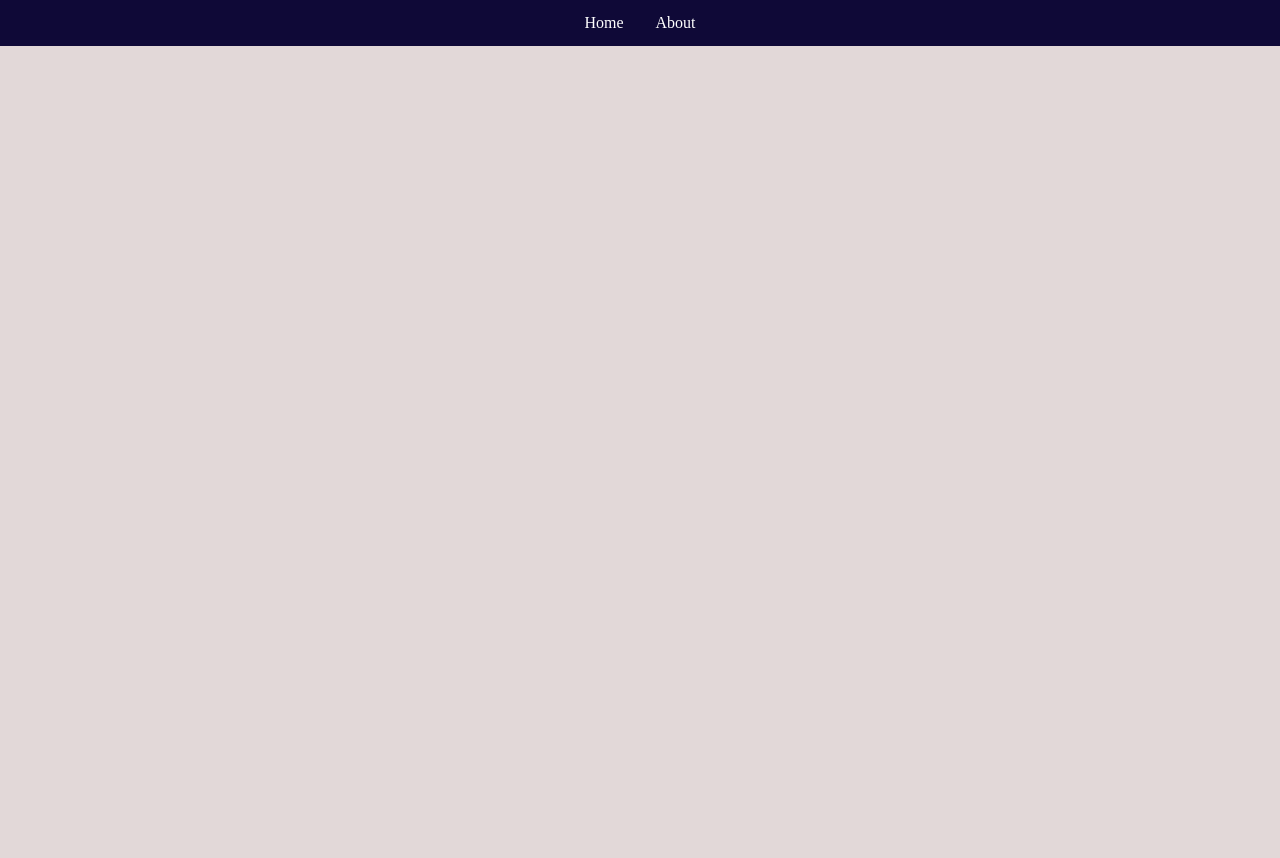
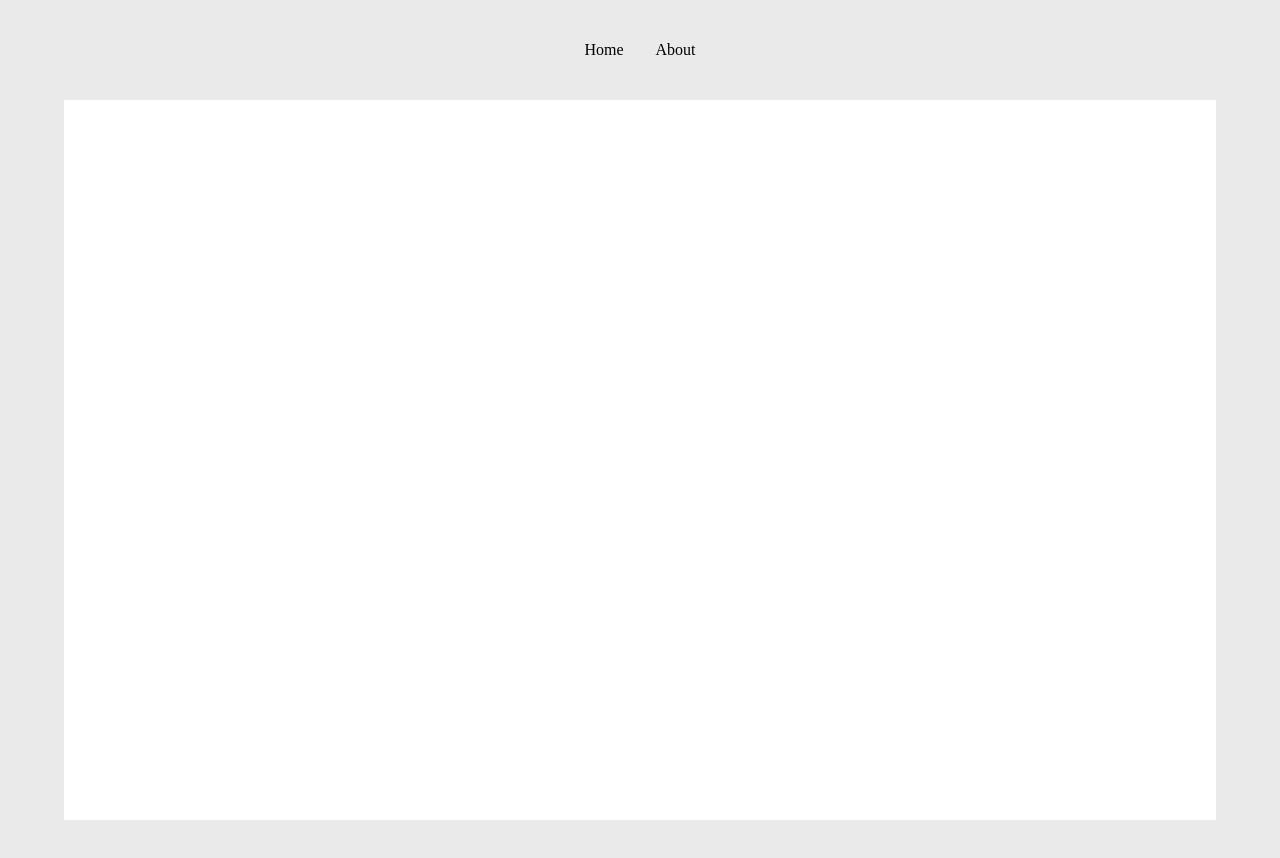
Before and after one commit to cambionconception/cartographer, a plain HTML site: page root/pages/about.html in a window 1280 px wide. Before the commit the page ends 800 px from the top, so only its background shows below. Drawn offline with Linux system fonts and the light colour scheme.

Commit message:
positioning

```diff
--- a/root/css/about.css
+++ b/root/css/about.css
@@ -1,21 +1,34 @@
 body, html {
     height: 100%;
     margin: 0;
-    background-color: #e2d8d8;
+    width: 100%;
+    background-color: #ebeaea;
+
+
 }
+
+.mastercontainer {
+    height: 100%;
+    width: 100%
+}
+
 .header {
-    overflow: hidden;
-    background-color: #0f0937;
+
+    background-color: #ebeaea;
     display: flex;
     justify-content: center;
     align-items: center;
-    height: 15%;
+    position: fixed;
+    height: 100px;
+    width: 100%;
+    top: 0;
+
 }
 
 .header a {
     float: left;
     display: block;
-    color: white;
+    color: rgb(0, 0, 0);
     text-align: center;
     padding: 14px 16px;
     text-decoration: none;
@@ -25,9 +38,22 @@ body, html {
     background-color: #ddd;
     color: black;
 }
+
 .pages {
+    margin-top: 100px;
+    background-color: #ebeaea;
+    height: 100%;
+    width: 100%;
+}
 
+.colorunderlay {
+    position: absolute;
     background-color: #ffffff;
+    height: 90%;
+    width: 90%;
+    left: 5%;
+    right: 5%;
+
 
 
 }
--- a/root/css/styles.css
+++ b/root/css/styles.css
@@ -2,8 +2,10 @@
 
 body, html {
     height: 100%;
+    width: 100%;
     margin: 0;
-    background-color: #d9c9c9;
+    background-color: #ebeaea;
+
 }
 
 .mastercontainer {
@@ -12,22 +14,20 @@ body, html {
 }
 
 .header {
-    overflow: auto;
-    background-color: #0f0937;
+    background-color: #ebeaea;
     display: flex;
     justify-content: center;
     align-items: center;
+    position: fixed;
     height: 100px;
-    position: fixed;
+    width: 100%;
     top: 0;
-    width: 100%;
-    z-index: 1000;
 }
 
 .header a {
     float: left;
     display: block;
-    color: white;
+    color: rgb(0, 0, 0);
     text-align: center;
     padding: 14px 16px;
     text-decoration: none;
@@ -40,15 +40,18 @@ body, html {
 
 .pages {
     margin-top: 100px;
-    height: 80%;
-    width: 80%;
+    display: flex;
+    height: 100%;
+    width: 100%;
+    align-items: center;
+    justify-content: center;
+    background-color: #ebeaea;
 
 }
 
 .map {
-    margin-top: 100px;
+    width: 80%;
+    height: 70%;
+    border: 3px solid #000000;
 
-    width: 100%;
-    height: 100%;
-    border: 3px solid #000000;
 }
--- a/root/pages/about.html
+++ b/root/pages/about.html
@@ -10,17 +10,19 @@
 </head>
 <body>
     <div class="mastercontainer">
-        <div class="header">
+        <header class="header">
             <a href="../index.html">Home</a>
             <a href="about.html">About</a>
-        </div>
-        <div class="pages" id="pages"></div>
+        </header>
+        <main class="pages" id="pages">
+            <div class="colorunderlay">
+                <div class="aboutcontent"></div>
+            </div>
+        </main>
     </div>
 
 
-    <div id="colorunderlay">
-        <div id="aboutcontent"></div>
-    </div>
+
 
 
 
```
